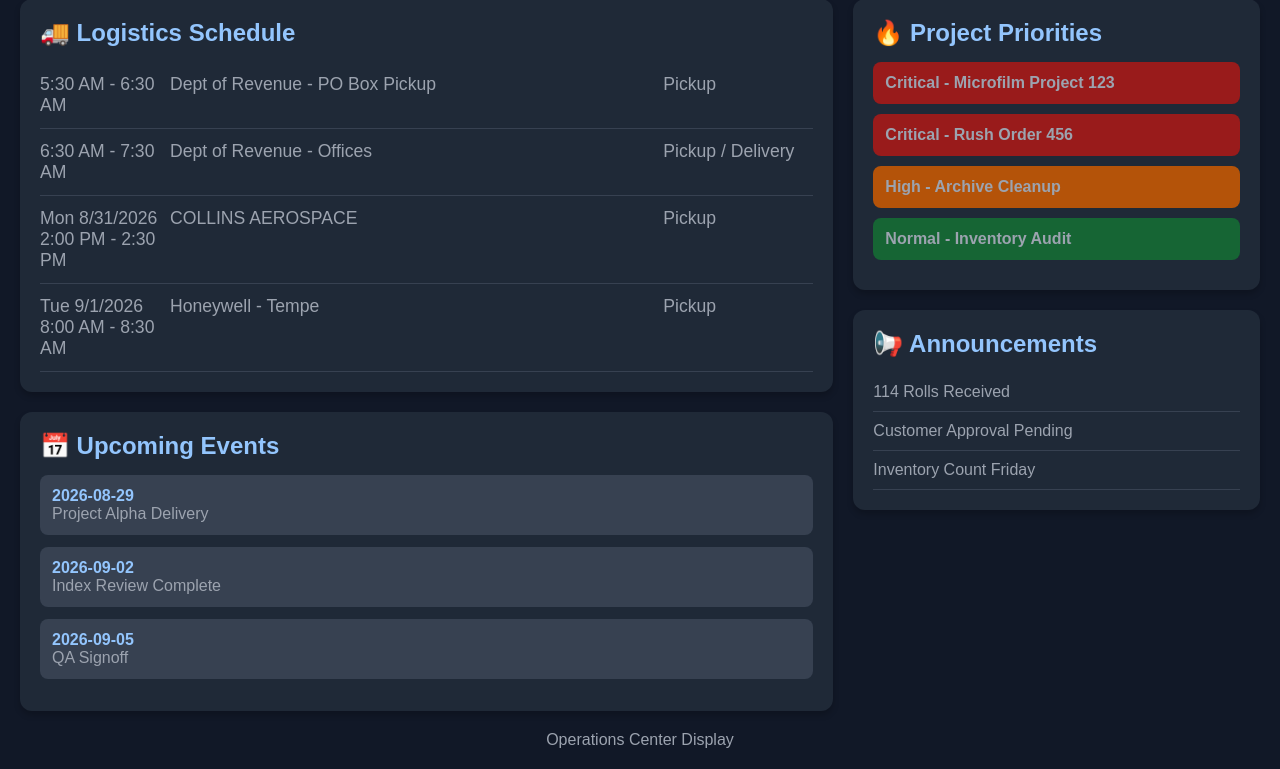
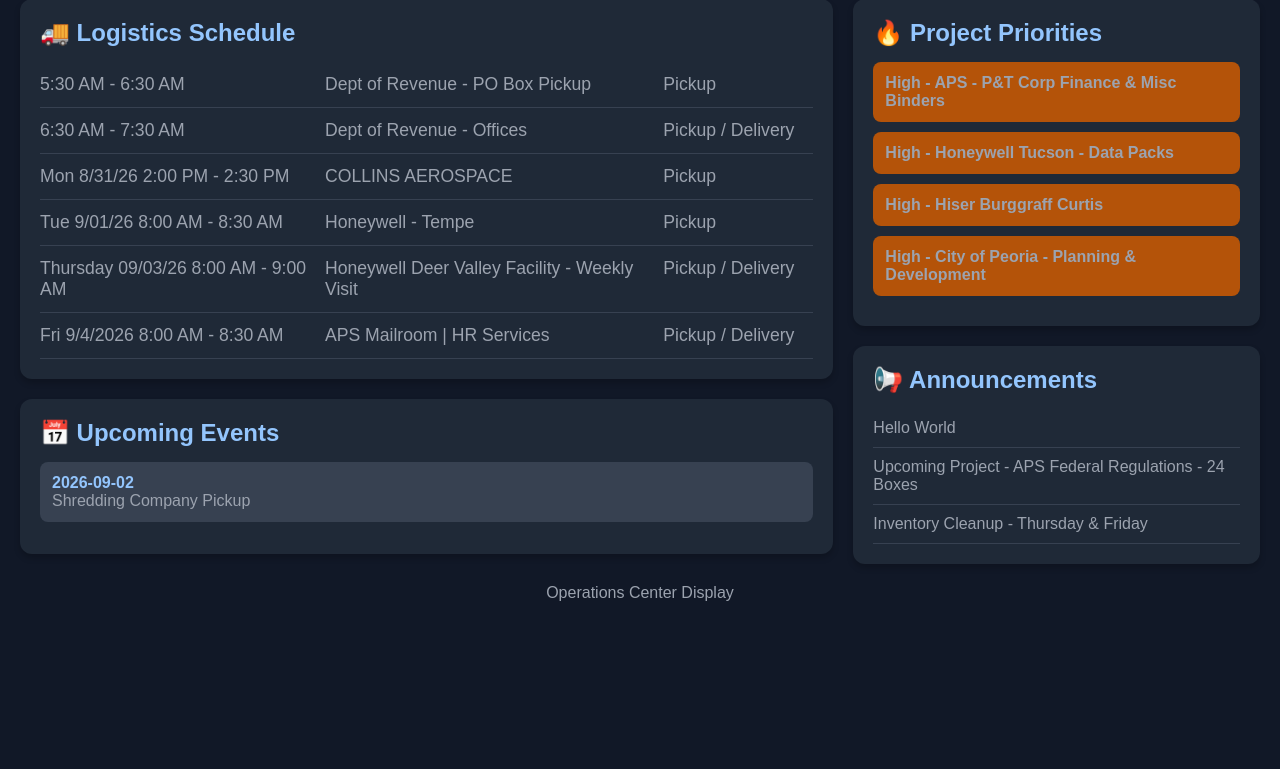
Before and after one commit to DelgadoRe-ICM/OperationsDashboard, a plain HTML site: page index.html in a window 1280 px wide. Shown: the part 86-855 px from the top of the page. After the commit the page ends 800 px from the top, so only its background shows below. Drawn offline with Linux system fonts and the light colour scheme.

Commit message:
update info

```diff
--- a/announcements.csv
+++ b/announcements.csv
@@ -1,4 +1,4 @@
 Message
-114 Rolls Received
-Customer Approval Pending
-Inventory Count Friday
+Hello World
+Upcoming Project - APS Federal Regulations - 24 Boxes
+Inventory Cleanup - Thursday & Friday
--- a/calendar.csv
+++ b/calendar.csv
@@ -1,4 +1,2 @@
 Date,Event
-2026-08-29,Project Alpha Delivery
-2026-09-02,Index Review Complete
-2026-09-05,QA Signoff
+2026-09-02,Shredding Company Pickup
--- a/index.html
+++ b/index.html
@@ -58,7 +58,7 @@
 
 .schedule-row{
     display:grid;
-    grid-template-columns:120px 1fr 150px;
+    grid-template-columns:275px 1fr 150px;
     gap:10px;
     padding:12px 0;
     border-bottom:1px solid #374151;
--- a/priorities.csv
+++ b/priorities.csv
@@ -1,5 +1,5 @@
 Priority,Project
-Critical,Microfilm Project 123
-Critical,Rush Order 456
-High,Archive Cleanup
-Normal,Inventory Audit
+High, APS - P&T Corp Finance & Misc Binders
+High, Honeywell Tucson - Data Packs
+High, Hiser Burggraff Curtis
+High, City of Peoria - Planning & Development
--- a/schedule.csv
+++ b/schedule.csv
@@ -1,5 +1,7 @@
 Time,Task,Status
- 5:30 AM - 6:30 AM,Dept of Revenue - PO Box Pickup,Pickup
+5:30 AM - 6:30 AM,Dept of Revenue - PO Box Pickup,Pickup
 6:30 AM - 7:30 AM,Dept of Revenue - Offices,Pickup / Delivery
-Mon 8/31/2026 2:00 PM - 2:30 PM,COLLINS AEROSPACE,Pickup
-Tue 9/1/2026 8:00 AM - 8:30 AM,Honeywell - Tempe,Pickup
+Mon 8/31/26 2:00 PM - 2:30 PM,COLLINS AEROSPACE,Pickup
+Tue 9/01/26 8:00 AM - 8:30 AM,Honeywell - Tempe,Pickup
+Thursday 09/03/26 8:00 AM - 9:00 AM, Honeywell Deer Valley Facility - Weekly Visit, Pickup / Delivery
+Fri 9/4/2026 8:00 AM - 8:30 AM, APS Mailroom | HR Services, Pickup / Delivery
```
